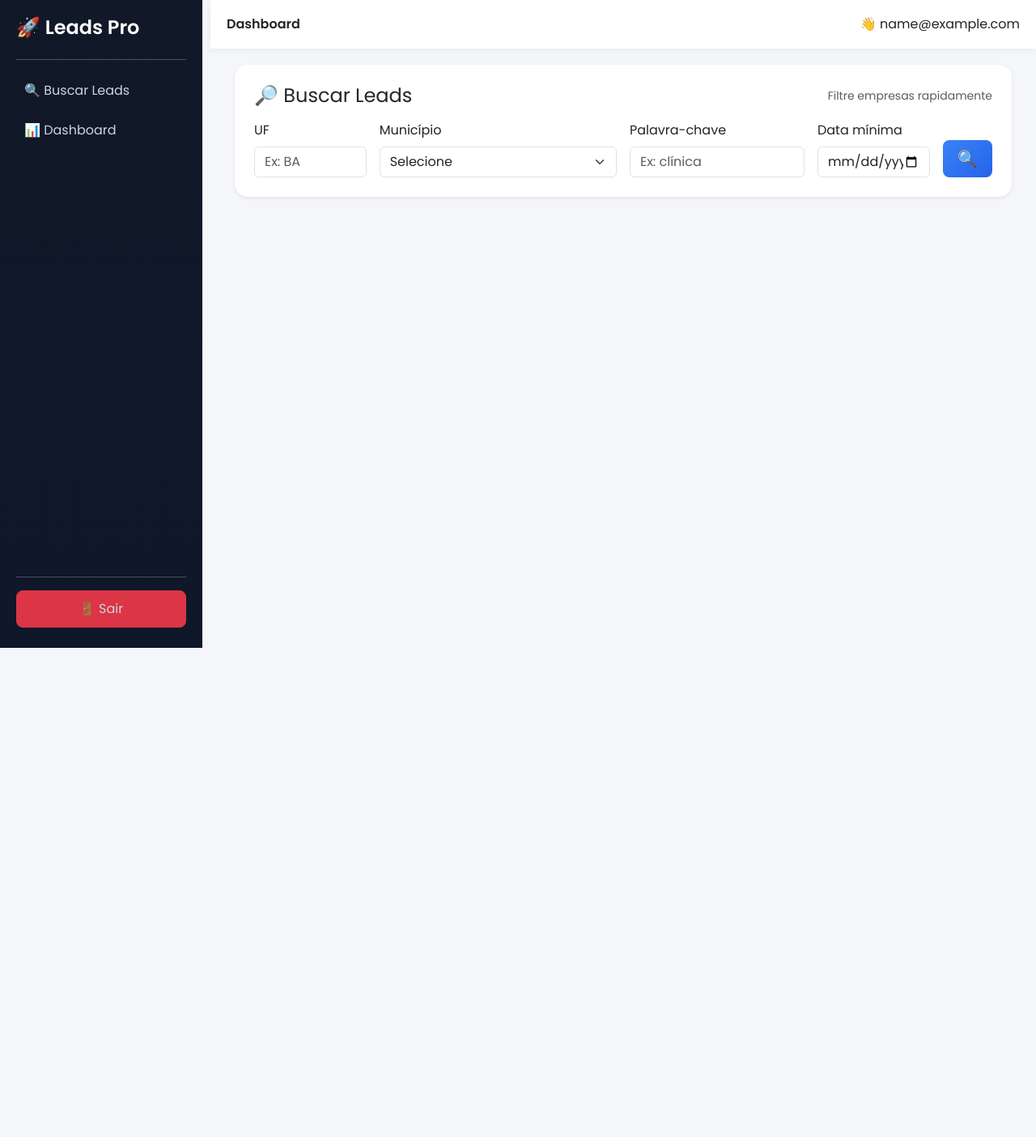
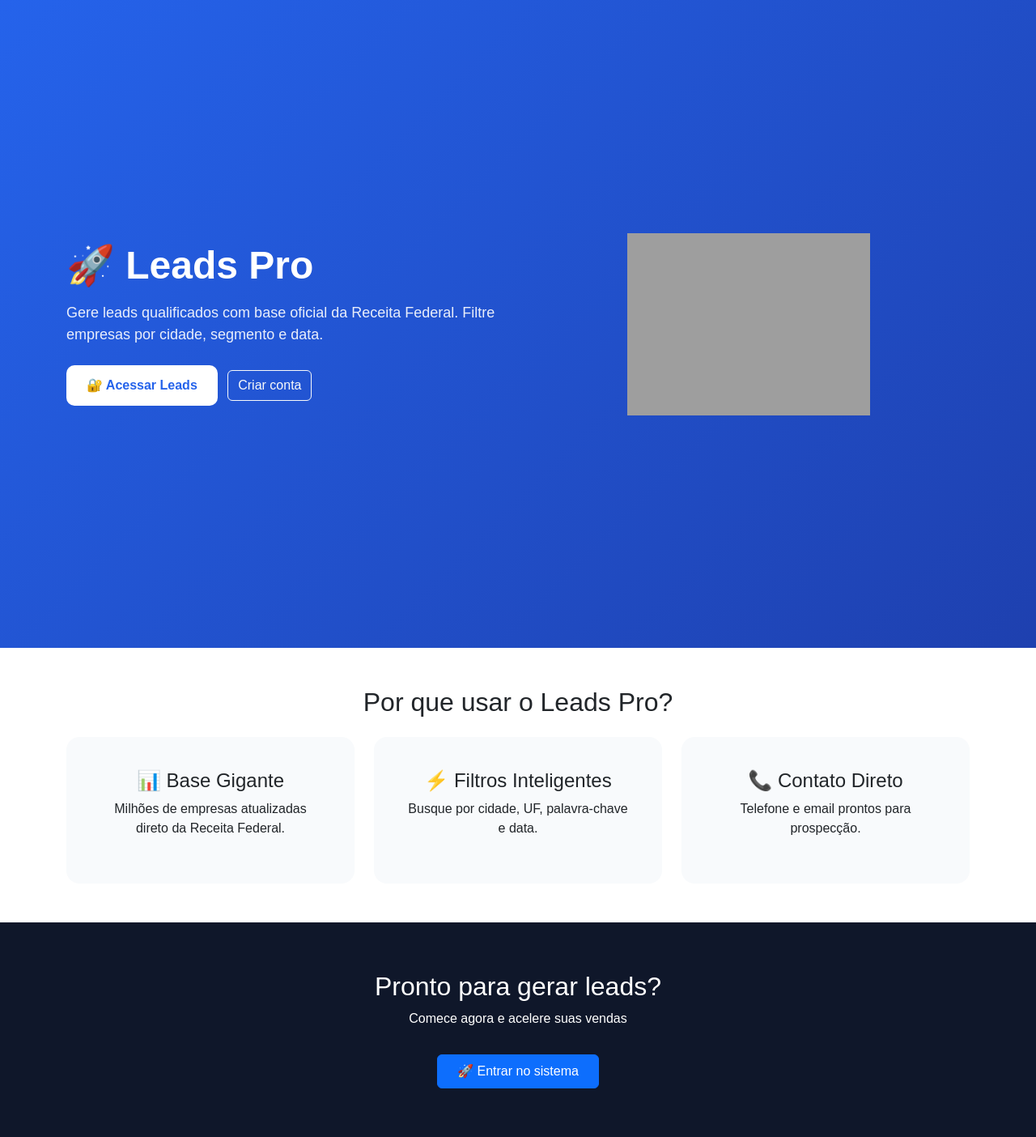
Before and after one commit to wesleyanalistarp/extrair_clinicas.py, a Flask app: page / in a window 1280 px wide. Shown: the whole page at 81% size. Before the commit the page ends 800 px from the top, so only its background shows below. Run offline with Flask 3, Linux system fonts and the light colour scheme; the visitor is signed in with stand-in values (Sample User, id 1); parts of the project's set-up code (start-up, migrations or seed data) failed here and were passed over; grey boxes are pictures that could not be loaded.

Commit message:
adicionando a pagina home

```diff
--- a/app.py
+++ b/app.py
@@ -144,9 +144,16 @@ def buscar_empresas(cidade, uf, palavra, data_min):
 
     return dados
 
+# =========================
+# 🏠 HOME (NOVA)
+# =========================
+@app.route("/")
+def home():
+    return render_template("home.html")
+
 
 # 🏠 HOME (PROTEGIDA)
-@app.route("/", methods=["GET", "POST"])
+@app.route("/buscar", methods=["GET", "POST"])
 @login_required
 def index():
     if request.method == "POST":
@@ -163,32 +170,29 @@ def index():
             municipio_codigo = str(row["municipio"]).strip()
             nome_municipio = mapa_municipios.get(municipio_codigo, municipio_codigo)
 
-            telefone = ""
-            if row.get("telefone"):
-                telefone = row["telefone"]
+            telefone = row["telefone"] or ""
 
             dados_formatados.append({
-                "cnpj": row.get("cnpj"),
-                "nome": row.get("nome") or "Sem nome",
-                "uf": row.get("uf"),
+                "cnpj": row["cnpj"],
+                "nome": row["nome"] or "Sem nome",
+                "uf": row["uf"],
                 "municipio": nome_municipio,
-                "data": row.get("data"),
+                "data": row["data"],
                 "telefone": telefone,
-                "email": row.get("email") or "",
-                "cnae": row.get("cnae")  # 🔥 IMPORTANTE
+                "email": row["email"],
+                "cnae": row["cnae"]
             })
 
         return render_template("resultados.html", dados=dados_formatados)
 
     return render_template("index.html", municipios=mapa_municipios)
+
 # 📊 DASHBOARD
 from datetime import datetime, timedelta
 
 @app.route("/dashboard")
 @login_required
 def dashboard():
-    from datetime import datetime
-
     conn = sqlite3.connect("empresas.db")
     cursor = conn.cursor()
 
@@ -285,7 +289,20 @@ def dashboard():
     perc_empresas = calc_percentual(total_empresas, total_empresas_ant)
     perc_tel = calc_percentual(total_com_telefone, total_tel_ant)
 
-    data_atualizacao = datetime.now().strftime("%d/%m/%Y %H:%M")
+    # 🔥 DATA REAL DA BASE (CORRETO)
+    cursor.execute("""
+        SELECT ultima_atualizacao
+        FROM sistema_info
+        ORDER BY id DESC
+        LIMIT 1
+    """)
+
+    row = cursor.fetchone()
+
+    if row:
+        data_atualizacao = row[0]
+    else:
+        data_atualizacao = "Não definido"
 
     conn.close()
 
--- a/templates/base.html
+++ b/templates/base.html
@@ -286,7 +354,7 @@
         <h4>🚀 Leads Pro</h4>
         <hr>
 
-        <a href="/">🔍 Buscar Leads</a>
+        <a href="/buscar">🔍 Buscar Leads</a>
         <a href="/dashboard">📊 Dashboard</a>
 
         <div class="mt-auto">
--- /dev/null
+++ b/templates/home.html
@@ -0,0 +1,154 @@
+<!DOCTYPE html>
+<html lang="pt-br">
+
+<head>
+    <meta charset="UTF-8">
+    <title>Leads Pro</title>
+    <meta name="viewport" content="width=device-width, initial-scale=1">
+
+    <link href="https://cdn.jsdelivr.net/npm/bootstrap@5.3.3/dist/css/bootstrap.min.css" rel="stylesheet">
+
+    <style>
+        body {
+            font-family: 'Poppins', sans-serif;
+            margin: 0;
+        }
+
+        /* HERO */
+        .hero {
+            height: 100vh;
+            background: linear-gradient(135deg, #2563eb, #1e40af);
+            color: white;
+            display: flex;
+            align-items: center;
+        }
+
+        .hero h1 {
+            font-size: 48px;
+            font-weight: 700;
+        }
+
+        .hero p {
+            font-size: 18px;
+            opacity: 0.9;
+        }
+
+        .btn-main {
+            background: white;
+            color: #2563eb;
+            font-weight: 600;
+            padding: 12px 24px;
+            border-radius: 10px;
+            transition: 0.2s;
+        }
+
+        .btn-main:hover {
+            transform: scale(1.05);
+        }
+
+        /* FEATURES */
+        .feature {
+            padding: 40px;
+            border-radius: 16px;
+            background: #f8fafc;
+            text-align: center;
+            transition: 0.2s;
+        }
+
+        .feature:hover {
+            transform: translateY(-6px);
+        }
+
+        /* CTA */
+        .cta {
+            background: #0f172a;
+            color: white;
+            padding: 60px;
+            text-align: center;
+        }
+    </style>
+</head>
+
+<body>
+
+<!-- HERO -->
+<section class="hero">
+    <div class="container">
+
+        <div class="row align-items-center">
+
+            <div class="col-md-6">
+                <h1>🚀 Leads Pro</h1>
+
+                <p class="mt-3">
+                    Gere leads qualificados com base oficial da Receita Federal.
+                    Filtre empresas por cidade, segmento e data.
+                </p>
+
+                <div class="mt-4">
+                    <a href="/login" class="btn btn-main me-2">
+                        🔐 Acessar Leads
+                    </a>
+
+                    <a href="/register" class="btn btn-outline-light">
+                        Criar conta
+                    </a>
+                </div>
+            </div>
+
+            <div class="col-md-6 text-center">
+                <img src="https://cdn-icons-png.flaticon.com/512/3135/3135715.png"
+                     style="max-width: 300px;">
+            </div>
+
+        </div>
+
+    </div>
+</section>
+
+<!-- FEATURES -->
+<section class="py-5">
+    <div class="container text-center">
+
+        <h2 class="mb-4">Por que usar o Leads Pro?</h2>
+
+        <div class="row">
+
+            <div class="col-md-4">
+                <div class="feature">
+                    <h4>📊 Base Gigante</h4>
+                    <p>Milhões de empresas atualizadas direto da Receita Federal.</p>
+                </div>
+            </div>
+
+            <div class="col-md-4">
+                <div class="feature">
+                    <h4>⚡ Filtros Inteligentes</h4>
+                    <p>Busque por cidade, UF, palavra-chave e data.</p>
+                </div>
+            </div>
+
+            <div class="col-md-4">
+                <div class="feature">
+                    <h4>📞 Contato Direto</h4>
+                    <p>Telefone e email prontos para prospecção.</p>
+                </div>
+            </div>
+
+        </div>
+
+    </div>
+</section>
+
+<!-- CTA FINAL -->
+<section class="cta">
+    <h2>Pronto para gerar leads?</h2>
+    <p class="mt-2">Comece agora e acelere suas vendas</p>
+
+    <a href="/login" class="btn btn-primary mt-3 px-4 py-2">
+        🚀 Entrar no sistema
+    </a>
+</section>
+
+</body>
+</html>
```
Also changed, not shown: other parts of templates/base.html (+68 -0 lines), importar_para_sqlite.py (+24 -2 lines), templates/dashboard.html (+46 -121 lines).
